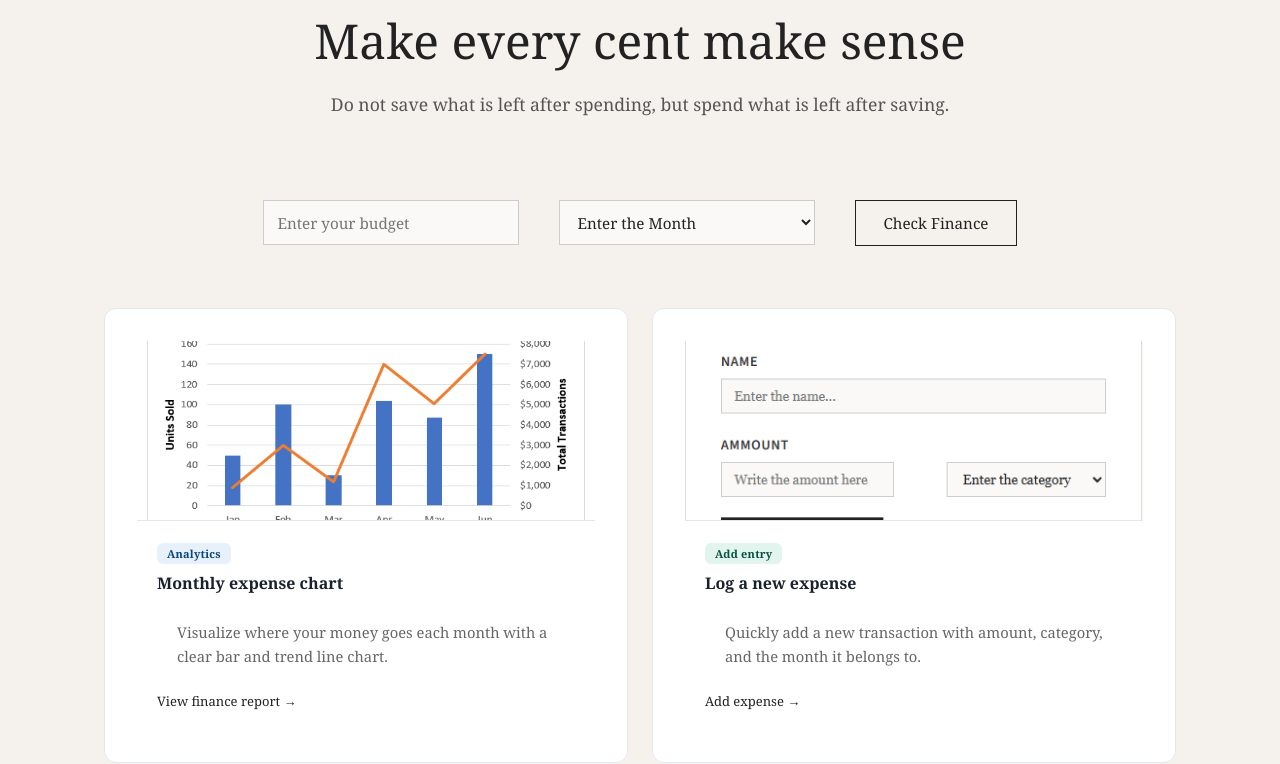
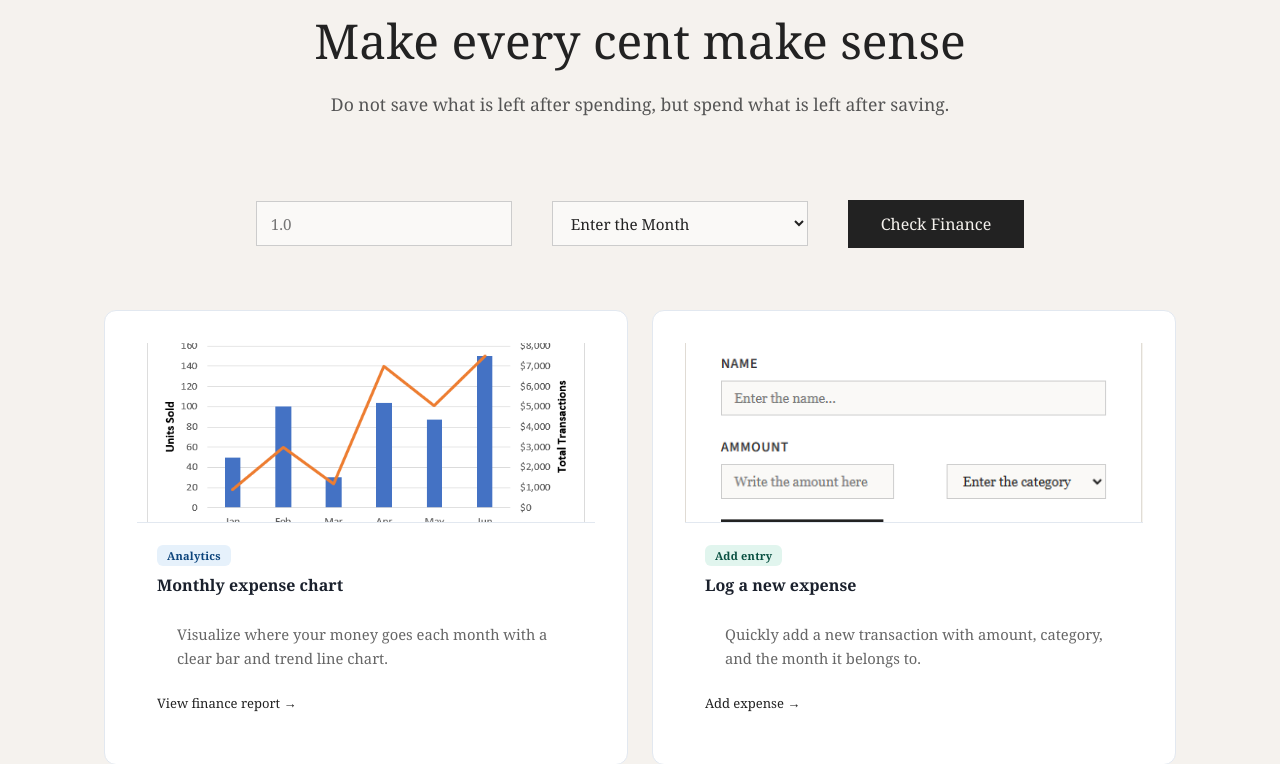
Before and after one commit to pals87893-max/Finance-Tracker, a Flask app: page /home in a window 1280 px wide. Shown: the part 164-928 px from the top of the page. Run offline with Flask 3, Linux system fonts and the light colour scheme; tables that the repository leaves empty hold one stand-in row (values such as "Sample post").

Commit message:
Update budget input placeholder and change link to button

```diff
--- a/templates/index.html
+++ b/templates/index.html
@@ -30,7 +30,7 @@
   <form action="{{ url_for('home',username=username) }}" method="post">
     <div class="mb-3">
       <input type="number" class="form-control" name="budget" id="budget"
-        placeholder="{% if allBudget.budget %}{{ allBudget.budget_by_category }}{% else %}Enter your budget{% endif %}">
+        placeholder="{% if allBudget|length!=0 %}{{ allBudget[0].budget}}{% else %}Enter your budget{% endif %}">
       <select class="form-select" name="Month" aria-label="Default select example">
         <option selected>Enter the Month</option>
         <option value="January">January</option>
@@ -46,7 +46,7 @@
         <option value="November">November</option>
         <option value="December">December</option>
       </select>
-     <a class="btn btn-primary" href="/finance" type="submit" role="button">Check Finance</a>
+     <button type="submit" class="btn btn-dark btn-lg px-5">Check Finance</button>
     </div>
      {% if error %}
       <div style="padding: 20px; background-color: #f44336; color: white; margin-bottom: 15px;">
```
